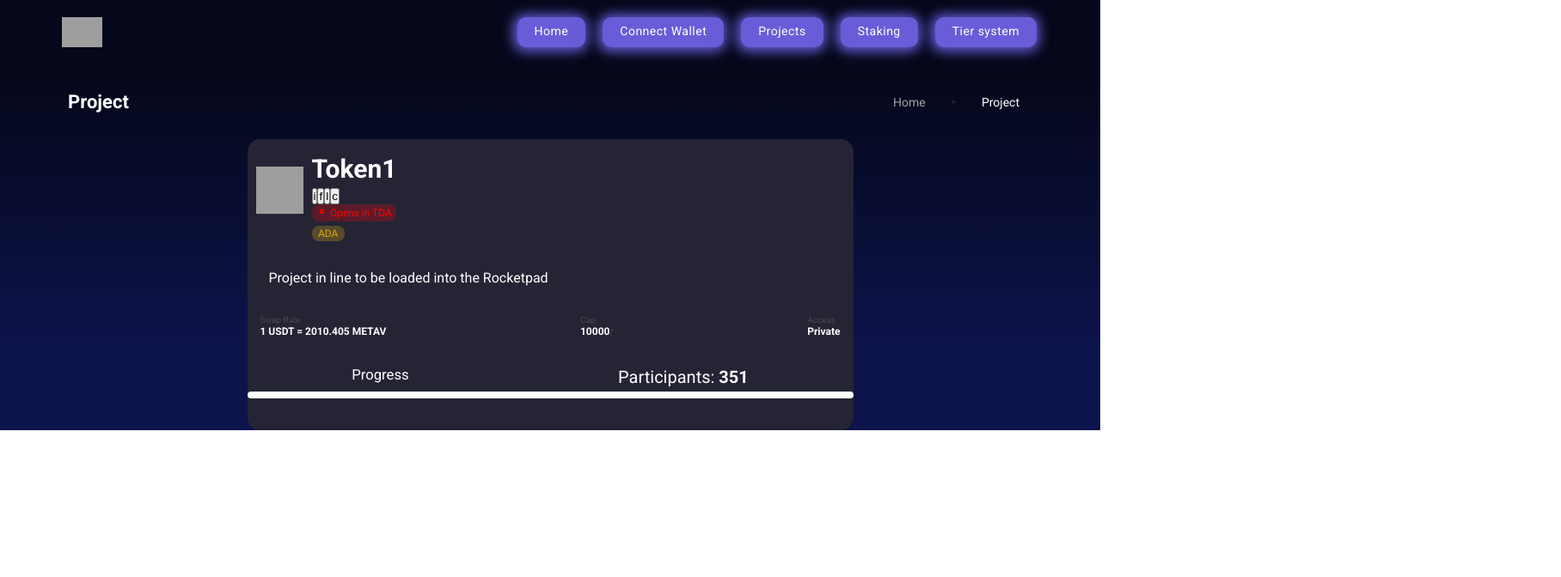
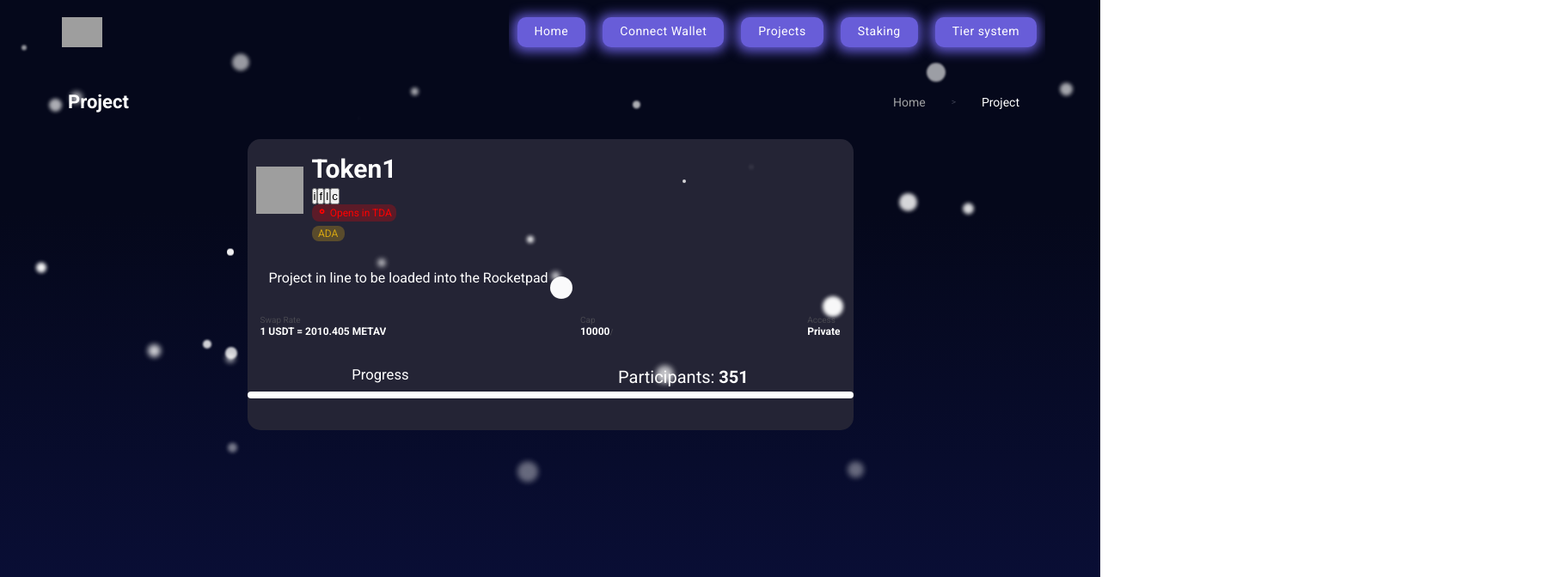
Before and after one commit to LuisLamiral8/rocketpad-app, a Next.js app: page / in a window 1280 px wide. Shown: the top 672 px of the page at 86% size, 1816 px wide, since content can reach past the window. Built offline with nearby package versions, Linux system fonts and the light colour scheme; grey boxes are pictures that could not be loaded.

Commit message:
added-snow

```diff
--- a/pages/_app.js
+++ b/pages/_app.js
@@ -1,4 +1,5 @@
 import '../styles/globals.scss'
+import '../styles/snow.scss'
 
 function MyApp({ Component, pageProps }) {
   return <Component {...pageProps} />
--- /dev/null
+++ b/pages/components/Snow.jsx
@@ -0,0 +1,45 @@
+import React from 'react';
+
+const Snow = () => {
+  return(
+
+      <div>
+          <ul id="jsi-snows" class="g-snows">
+            <li></li>
+            <li></li>
+            <li></li>
+            <li></li>
+            <li></li>
+            <li></li>
+            <li></li>
+            <li></li>
+            <li></li>
+            <li></li>
+            <li></li>
+            <li></li>
+            <li></li>
+            <li></li>
+            <li></li>
+            <li></li>
+            <li></li>
+            <li></li>
+            <li></li>
+            <li></li>
+            <li></li>
+            <li></li>
+            <li></li>
+            <li></li>
+            <li></li>
+            <li></li>
+            <li></li>
+            <li></li>
+            <li></li>
+            <li></li>
+            <li></li>
+            <li></li>
+        </ul>
+      </div>
+      )
+};
+
+export default Snow;
--- a/pages/index.js
+++ b/pages/index.js
@@ -1,13 +1,14 @@
 import Navbar from './components/Navbar'
 import Article from './components/Article'
 import Navigation from './components/Navigation.jsx'
-
+import Snow from './components/Snow'
 export default function Home() {
   return (
     <div>
       <Navbar/>
       <Navigation/>
       <Article/>
+      <Snow/>
     </div>
   )
 }
--- /dev/null
+++ b/styles/snow.scss
@@ -0,0 +1,112 @@
+* {
+    overflow: hidden;
+    margin: 0;
+    padding: 0;
+  }
+
+  // Definition of snow length
+  // NOTE: length should be same value with HTML elements
+  $SNOWDROPS_LENGTH: 100;
+
+  // Wrapper for snows, this shows background
+  .g-snows {
+    width: 100vw;
+    height: 100vh;
+    // background-color: purple;
+  }
+
+  .g-snows > li {
+    // NOTE: Opacity zero is required due to appearance of snow.
+    opacity: 0;
+    position: absolute;
+    top: 0;
+    border-radius: 100%;
+    background-color: #FFFFFF;
+    background-repeat: no-repeat;
+    background-size: 100% auto;
+    animation-name: snow-drop;
+    animation-iteration-count: infinite;
+    animation-timing-function: linear;
+    animation-fill-mode: forwards;
+
+    // Bases of random snows effect
+    $snow-size-base: 30;
+    $browser-buffer: 50;
+    $left-position: 100 + $browser-buffer;
+    $animate-speed-base: 10000;
+    $minimum-falling-speed: 5000;
+    $animate-delay-base: 5000;
+    $blur-base: 5;
+
+    @for $i from 1 through $SNOWDROPS_LENGTH {
+      $size: abs(random($snow-size-base) - random($snow-size-base)) + 0px;
+
+      &:nth-child(#{$i}) {
+        left: abs(random($left-position) - random($left-position)) + 0%;
+        width: $size;
+        height: $size;
+        animation-duration: abs(random($animate-speed-base) - random($animate-speed-base)) + $minimum-falling-speed + 0ms;
+        animation-delay: abs(random($animate-delay-base)) + 0ms;
+        filter: blur(abs(random($blur-base) - random($blur-base)) + 0px);
+      }
+    }
+  }
+
+  @keyframes snow-drop {
+    $window-height-threshold: 1.5;
+
+    0% {
+      transform: translate(0, 0);
+      opacity: 0.5;
+      margin-left: 0;
+    }
+
+    10% {
+      margin-left: 15px;
+    }
+
+    20% {
+      margin-left: 20px;
+    }
+
+    25% {
+      transform: translate(0, 250px / $window-height-threshold);
+      opacity: 0.75;
+    }
+
+    30% {
+      margin-left: 15px;
+    }
+
+    40% {
+      margin-left: 0;
+    }
+
+    50% {
+      transform: translate(0, 500px / $window-height-threshold);
+      opacity: 1;
+      margin-left: -15px;
+    }
+
+    60% {
+      margin-left: -20px;
+    }
+
+    70% {
+      margin-left: -15px;
+    }
+
+    75% {
+      transform: translate(0, 750px / $window-height-threshold);
+      opacity: 0.5;
+    }
+
+    80% {
+      margin-left: 0;
+    }
+
+    100% {
+      transform: translate(0, 1000px / $window-height-threshold);
+      opacity: 0;
+    }
+  }
```
